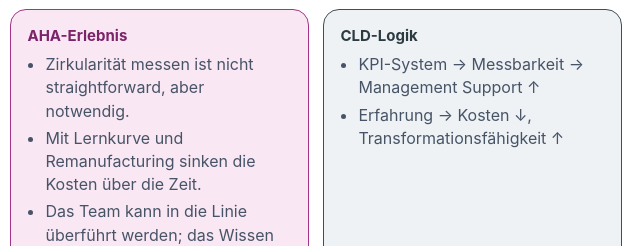
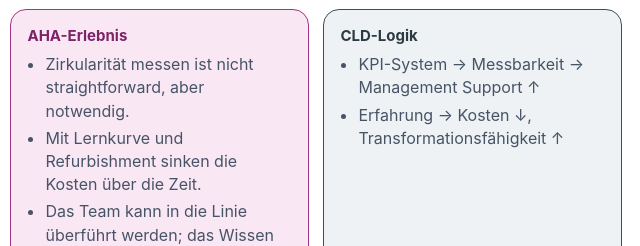
Before and after one commit to andreasziltener/circulus-serious-game-public, a plain HTML site: page storyline.html in a window 1280 px wide. Shown: the part 6460-6706 px from the top of the page, 541-1181 px from the left. Drawn offline with Linux system fonts and the light colour scheme.

Commit message:
Update system map, storyline and test run

```diff
--- a/storyline.html
+++ b/storyline.html
@@ -203,7 +203,7 @@
         <h2>Die Reifephase</h2><p class="question">Wirkt die Transformation?</p>
         <div class="cols">
           <div class="box dec"><strong>Entscheidungen</strong><ul class="dec"><li><b>KPI-System</b><span class='opt'>nur finanziell / kombiniert (Zirkularität, CO2, Service)</span></li></ul></div>
-          <div class="box aha"><strong>AHA-Erlebnis</strong><ul><li>Zirkularität messen ist nicht straightforward, aber notwendig.</li><li>Mit Lernkurve und Remanufacturing sinken die Kosten über die Zeit.</li><li>Das Team kann in die Linie überführt werden; das Wissen bleibt.</li><li>Am Ende muss es sich lohnen: nach zehn Jahren beim Cashflow mindestens so gut wie Abwarten, bei CO2 und Resilienz deutlich besser.</li></ul></div>
+          <div class="box aha"><strong>AHA-Erlebnis</strong><ul><li>Zirkularität messen ist nicht straightforward, aber notwendig.</li><li>Mit Lernkurve und Refurbishment sinken die Kosten über die Zeit.</li><li>Das Team kann in die Linie überführt werden; das Wissen bleibt.</li><li>Am Ende muss es sich lohnen: nach zehn Jahren beim Cashflow mindestens so gut wie Abwarten, bei CO2 und Resilienz deutlich besser.</li></ul></div>
           <div class="box loop"><strong>CLD-Logik</strong><ul><li>KPI-System → Messbarkeit → Management Support ↑</li><li>Erfahrung → Kosten ↓, Transformationsfähigkeit ↑</li></ul></div>
         </div>
         <div class="tagrow"><span class='tag check'>✓ Kosten sinken mit der Zeit</span><span class='tag check'>✓ Am Ende muss es sich lohnen</span></div>
```
Also changed, not shown: systemkarte.html (+1 -1 lines).
